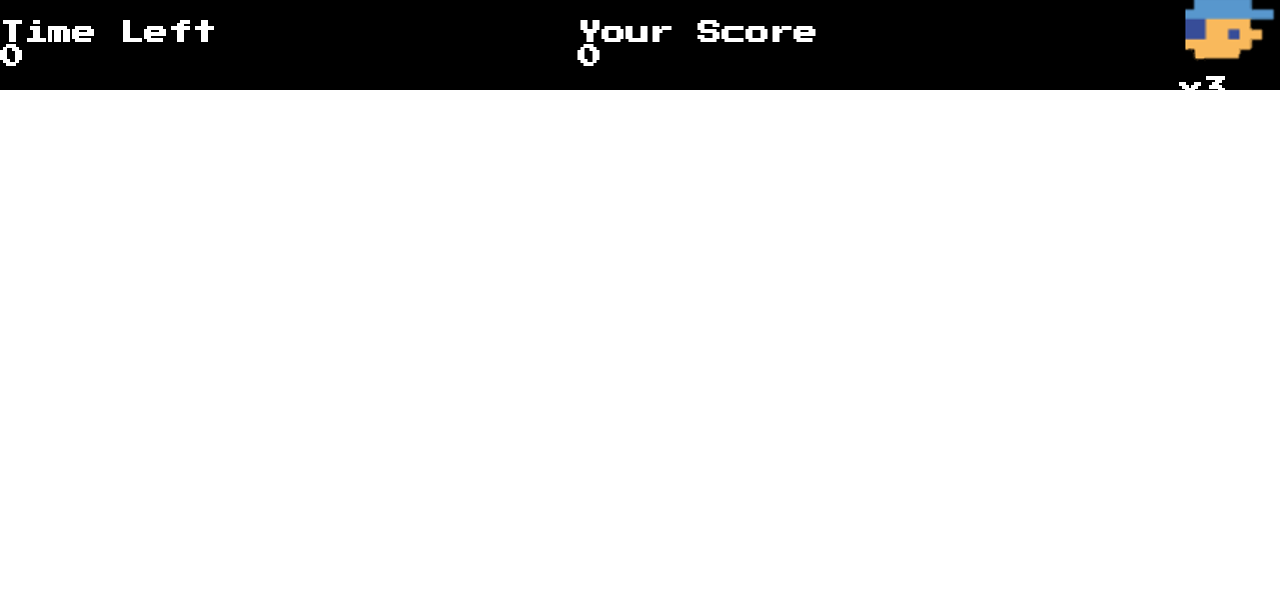
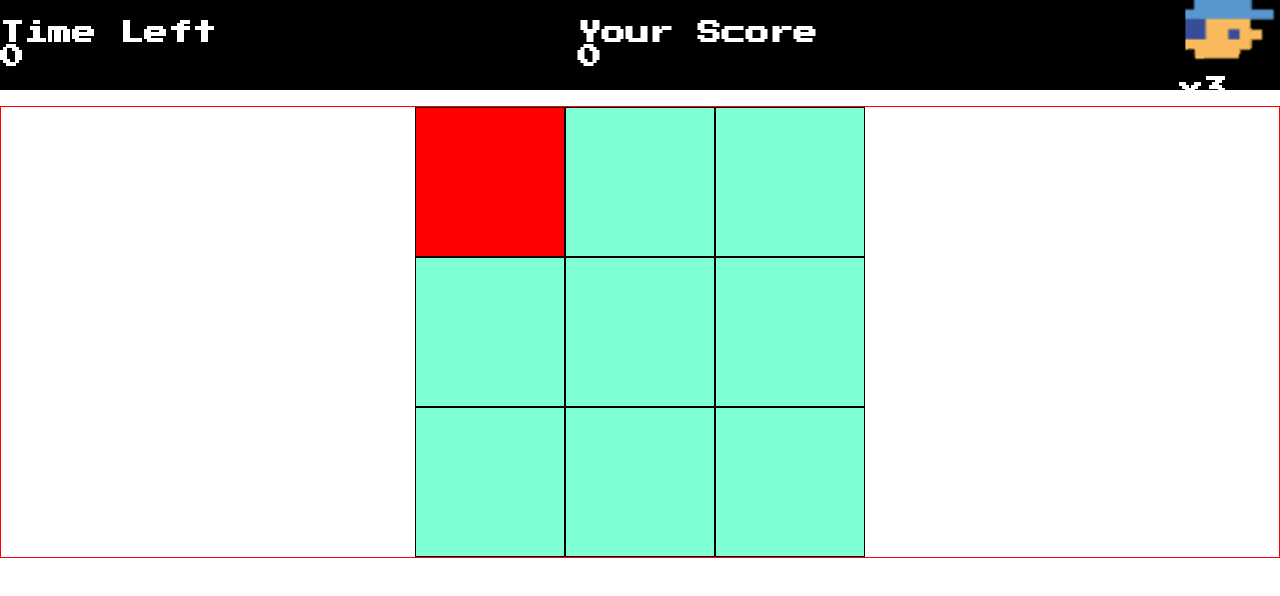
Before and after one commit to maxwelldeveloper7/jogo-detona-ralph, a plain HTML site: page index.html in a window 1280 px wide. Drawn offline with Linux system fonts and the light colour scheme.

Commit message:
Construindo HTML com produtividade do emmet

```diff
--- a/index.html
+++ b/index.html
@@ -37,7 +37,21 @@
             </div>
         </div>
         <div class="panel">
-
+          <div class="panel-row">
+            <div class="square enemy" id="1"></div>
+            <div class="square" id="2"></div>
+            <div class="square" id="3"></div>
+          </div>
+          <div class="panel-row">
+            <div class="square" id="4"></div>
+            <div class="square" id="5"></div>
+            <div class="square" id="6"></div>
+          </div>
+          <div class="panel-row">
+            <div class="square" id="7"></div>
+            <div class="square" id="8"></div>
+            <div class="square" id="9"></div>
+          </div>
         </div>
     </div>
     <script defer src="./src/scripts/engine.js"></script>
--- a/src/styles/main.css
+++ b/src/styles/main.css
@@ -1,5 +1,7 @@
 .container{
     display: flex;
+    flex-direction: column;
+    height: 100vh;
 }
 
 .menu{
@@ -12,3 +14,22 @@
     background-color: #000000;
     color: #ffffff;
 }
+
+.panel {
+    margin-top: 1rem;
+    border: 1px solid #ff0000;
+    display: flex;
+    justify-content: center;
+
+}
+
+.square {
+    height: 150px;
+    width: 150px;
+    border: 1px solid #000000;
+    background-color: #7fffd4;
+}
+
+.enemy {
+    background-color: #ff0000;
+}
```
